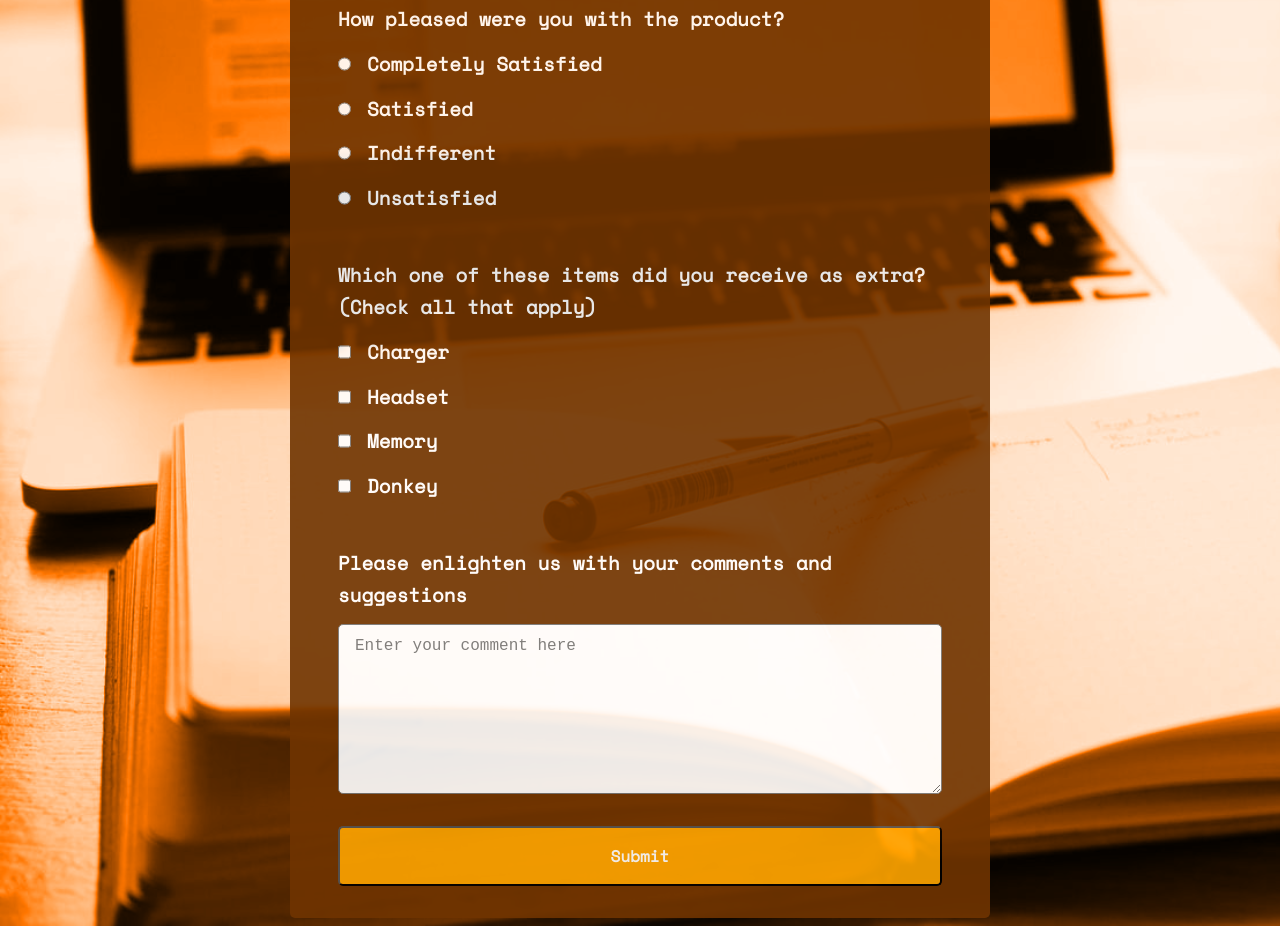
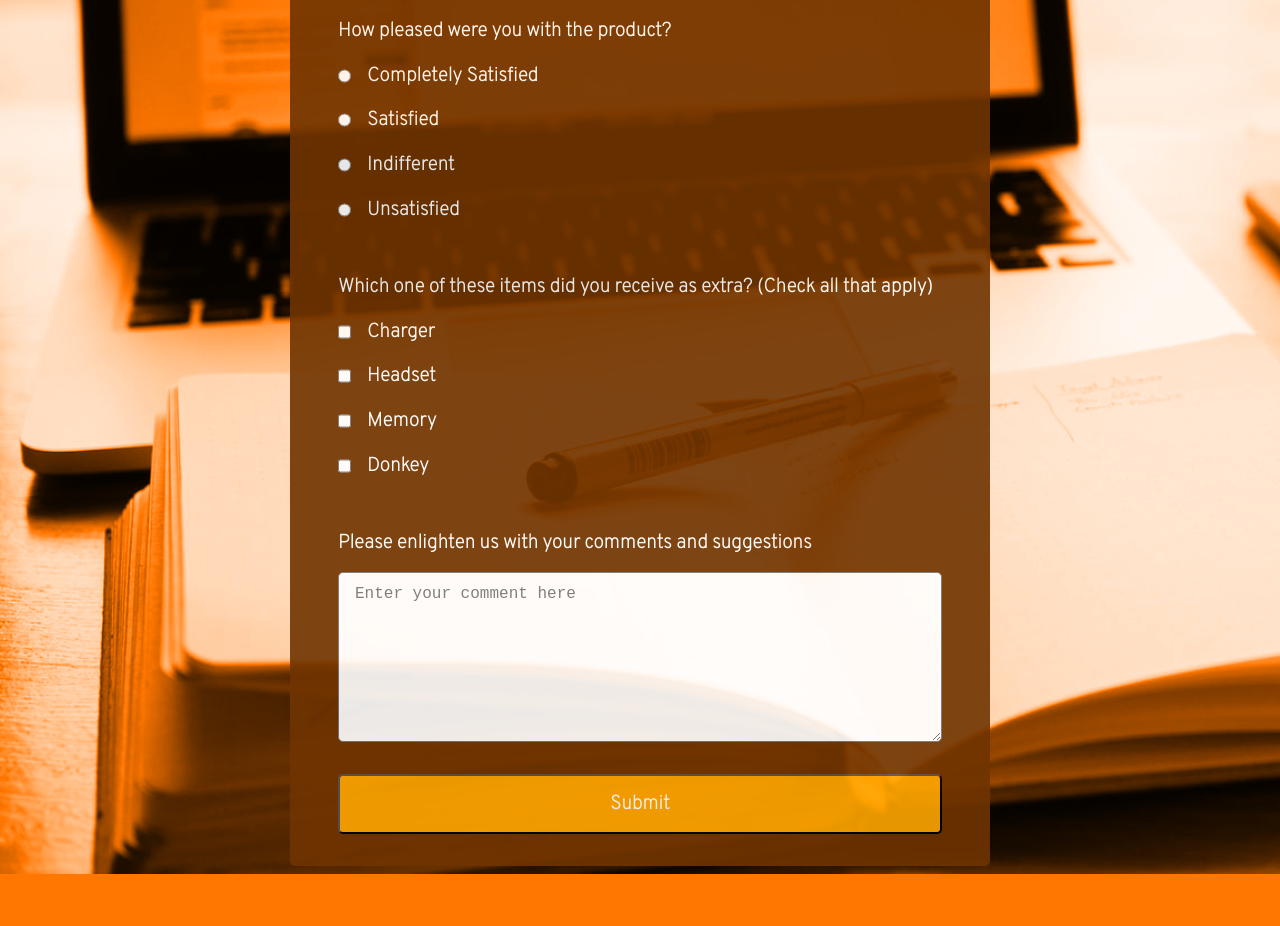
Before and after one commit to soligits/survey-form, a plain HTML site: page index.html in a window 1280 px wide. Shown: the part 738-1664 px from the top of the page. After the commit the page ends 1612 px from the top, so only its background shows below. Drawn offline with nearby package versions, Linux system fonts and the light colour scheme.

Commit message:
Add .gitignore, change font, add transition

```diff
--- a/css/styles.css
+++ b/css/styles.css
@@ -1,8 +1,8 @@
 @import url('https://fonts.googleapis.com/css2?family=Anton&family=Kanit:wght@100&family=Overpass:wght@100&family=Space+Mono&display=swap');
 
 body {
-  font-family: 'Space Mono', sans-serif;
-  font-size: 1rem;
+  font-family: 'Overpass', sans-serif;
+  font-size: 1.2rem;
   font-weight: 400;
   line-height: 2rem;
   color: white;
@@ -86,8 +86,14 @@ button {
   font-weight: bold;
   color: inherit;
   border-radius: 5px;
-  background-color: orange;
+  background-color: hsl(39, 100%, 50%);
   padding: 1rem 0;
+  transition: background-color 0.3s ease-out;
+}
+
+button:hover {
+  background-color: hsl(39, 100%, 27%);
+  cursor: pointer;
 }
 
 @media (max-width: 600px) {
```
Also changed, not shown: 1 other file.
